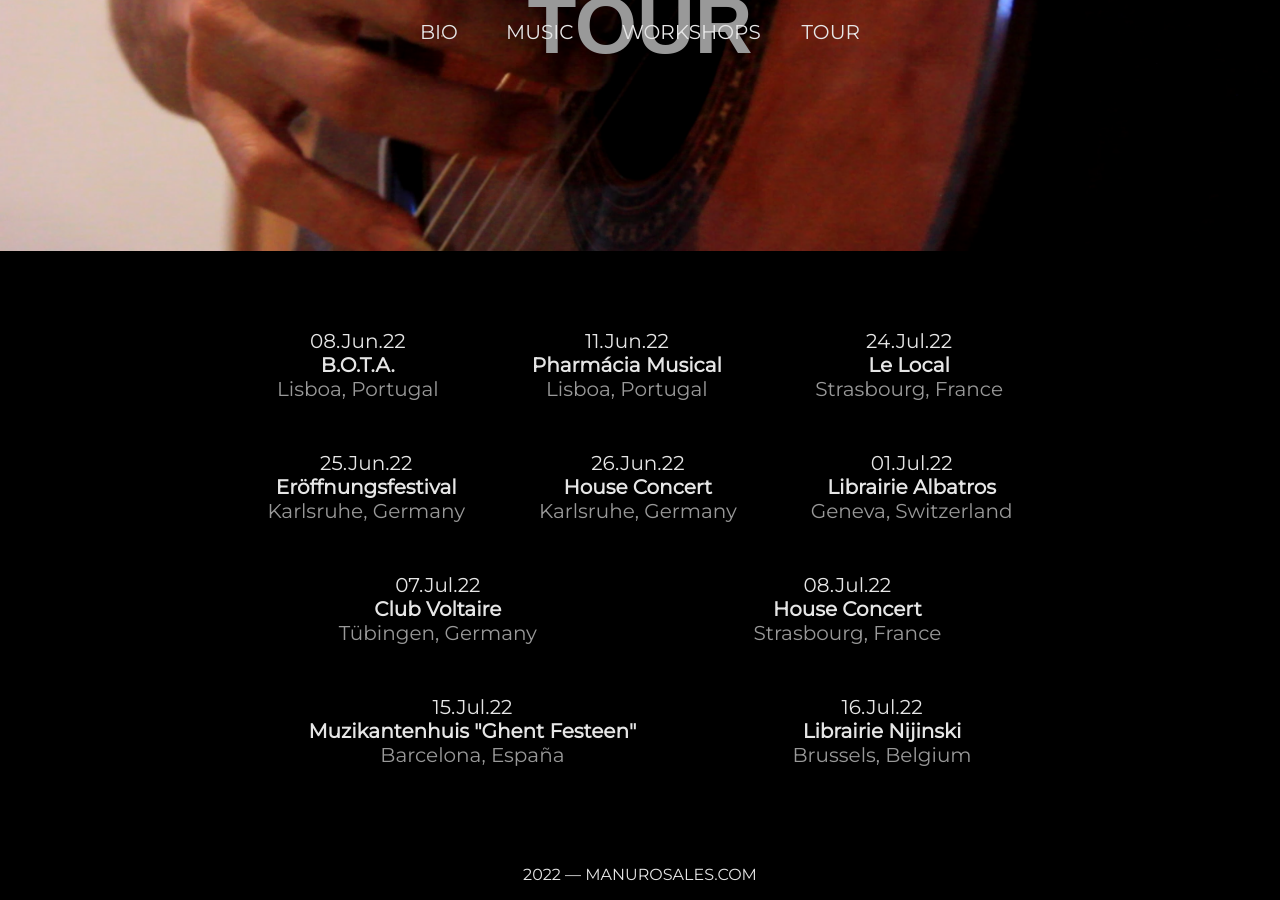
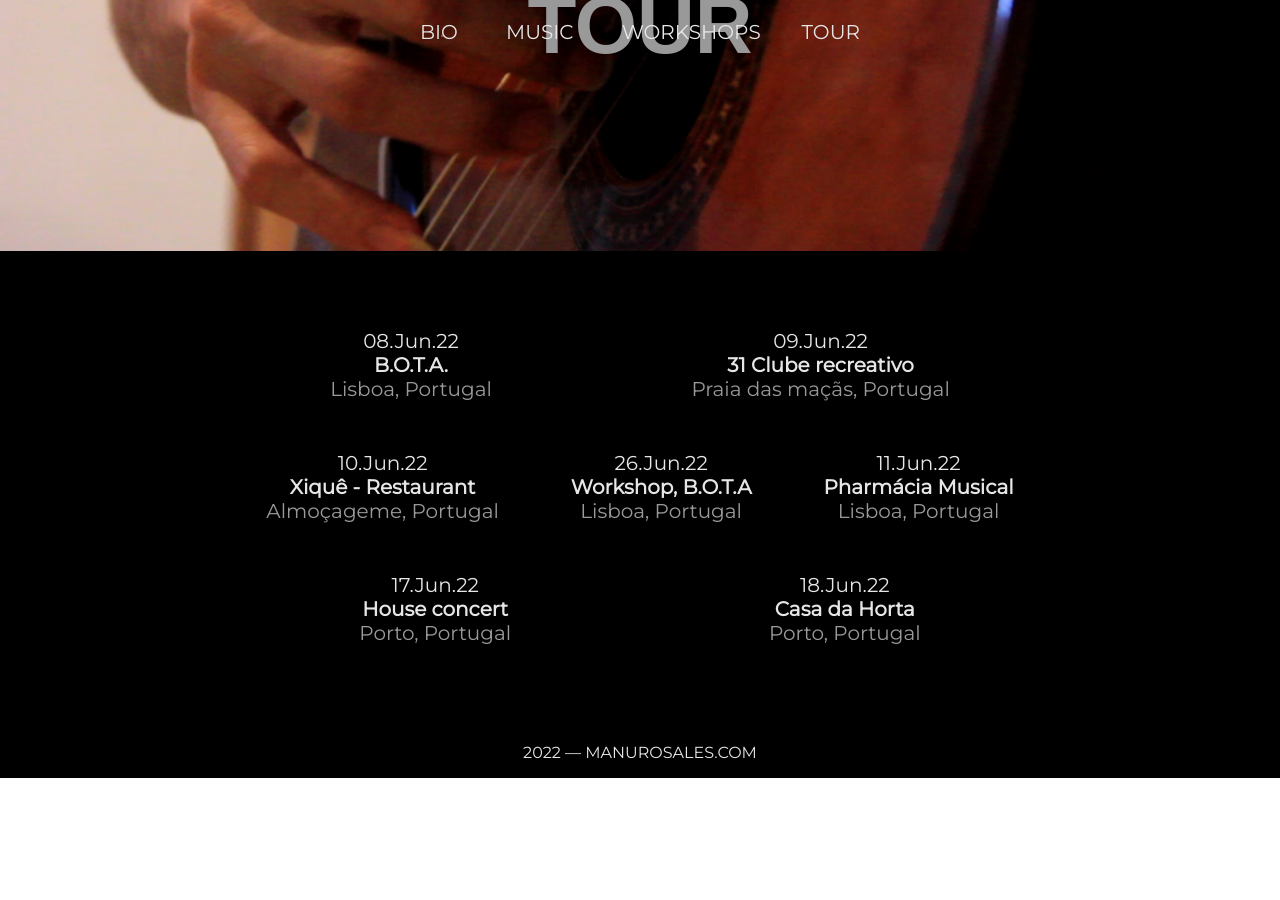
Before and after one commit to ManuRosales/manurosales.github.io, a Jekyll site: the page built from tour.markdown, in a window 1280 px wide and 900 px high, scrolled down 199 px. Built offline with Jekyll 4.4.1, drawn with Linux system fonts in a browser that asks for light colours; nearby versions of some CDN libraries; some web fonts are replaced; after the commit the page ends 977 px from its top, so only the background shows below that.

Commit message:
Updated Tour

```diff
--- a/tour.markdown
+++ b/tour.markdown
@@ -7,35 +7,24 @@ tour-dates:
 - date: 2022-06-08 21:00:00 Z
   venue: B.O.T.A.
   location: Lisboa, Portugal
+- date: 2022-06-09 21:00:00 Z
+  venue: 31 Clube recreativo
+  location: Praia das maçãs, Portugal
+- date: 2022-06-10 21:00:00 Z
+  venue: Xiquê - Restaurant
+  location: Almoçageme, Portugal
+- date: 2022-06-26 21:00:00 Z
+  venue: Workshop, B.O.T.A
+  location: Lisboa, Portugal
 - date: 2022-06-11 21:00:00 Z
   venue: Pharmácia Musical
   location: Lisboa, Portugal
-- date: 2022-07-24 21:00:00 Z
-  venue: Le Local
-  location: Strasbourg, France
-- date: 2022-06-25 21:00:00 Z
-  venue: 'Eröffnungsfestival '
-  location: Karlsruhe, Germany
-- date: 2022-06-26 21:00:00 Z
-  venue: House Concert
-  location: Karlsruhe, Germany
-- date: 2022-07-01 20:00:00 Z
-  venue: Librairie Albatros
-  location: Geneva, Switzerland
-- date: 2022-07-07 20:00:00 Z
-  venue: Club Voltaire
-  location: Tübingen, Germany
-- date: 2022-07-08 20:00:00 Z
-  venue: House Concert
-  location: Strasbourg, France
-- date: 2022-07-15 20:00:00 Z
-  venue: |-
-    Muzikantenhuis
-    "Ghent Festeen"
-  location: Barcelona, España
-- date: 2022-07-16 20:00:00 Z
-  venue: Librairie Nijinski
-  location: Brussels, Belgium
+- date: 2022-06-17 20:00:00 Z
+  venue: House concert
+  location: Porto, Portugal
+- date: 2022-06-18 20:00:00 Z
+  venue: Casa da Horta
+  location: Porto, Portugal
 layout: tour
 ---
 
```
